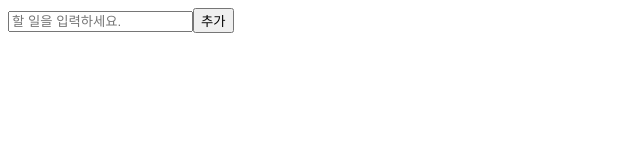
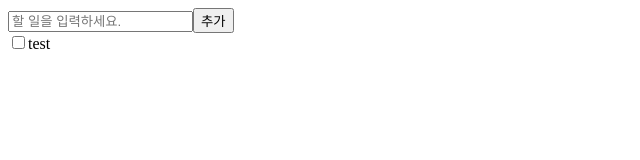
Before and after one commit to zereight/react-todo, a React (Create React App) app: page / in a window 1280 px wide. Shown: the top 160 px of the page, without its empty margins (0-640 px from the left). Built offline with nearby package versions, Linux system fonts and the light colour scheme; the HTML template or start-up script is replaced by a standard one.

Commit message:
feat: To Do 리스트 노출 영역 구현구

```diff
--- a/package.json
+++ b/package.json
@@ -6,6 +6,7 @@
     "@testing-library/jest-dom": "^5.11.4",
     "@testing-library/react": "^11.1.0",
     "@testing-library/user-event": "^12.1.10",
+    "prop-types": "^15.7.2",
     "react": "^17.0.1",
     "react-dom": "^17.0.1",
     "react-scripts": "4.0.1",
--- a/src/App.js
+++ b/src/App.js
@@ -1,11 +1,13 @@
 import React from 'react';
 import TodoInput from './TodoInput';
+import TodoList from './TodoList';
 
 function App() {
 	return (
 		<div className="App">
 			<div className="todoArea">
 				<TodoInput />
+				<TodoList />
 			</div>
 		</div>
 	);
--- /dev/null
+++ b/src/TodoList.js
@@ -0,0 +1,26 @@
+import React from 'react';
+import PropTypes from 'prop-types';
+
+function Todo({ id, text }) {
+	return (
+		<div>
+			<input type="checkbox" id={`task#${id}`} />
+			<span>{text}</span>
+		</div>
+	);
+}
+
+function TodoList() {
+	return (
+		<div>
+			<Todo id={1} text={'test'} />
+		</div>
+	);
+}
+
+Todo.propTypes = {
+	id: PropTypes.number.isRequired,
+	text: PropTypes.string.isRequired,
+};
+
+export default TodoList;
```
Also changed, not shown: 2 other files (tests, documents, lock files or other folders).
